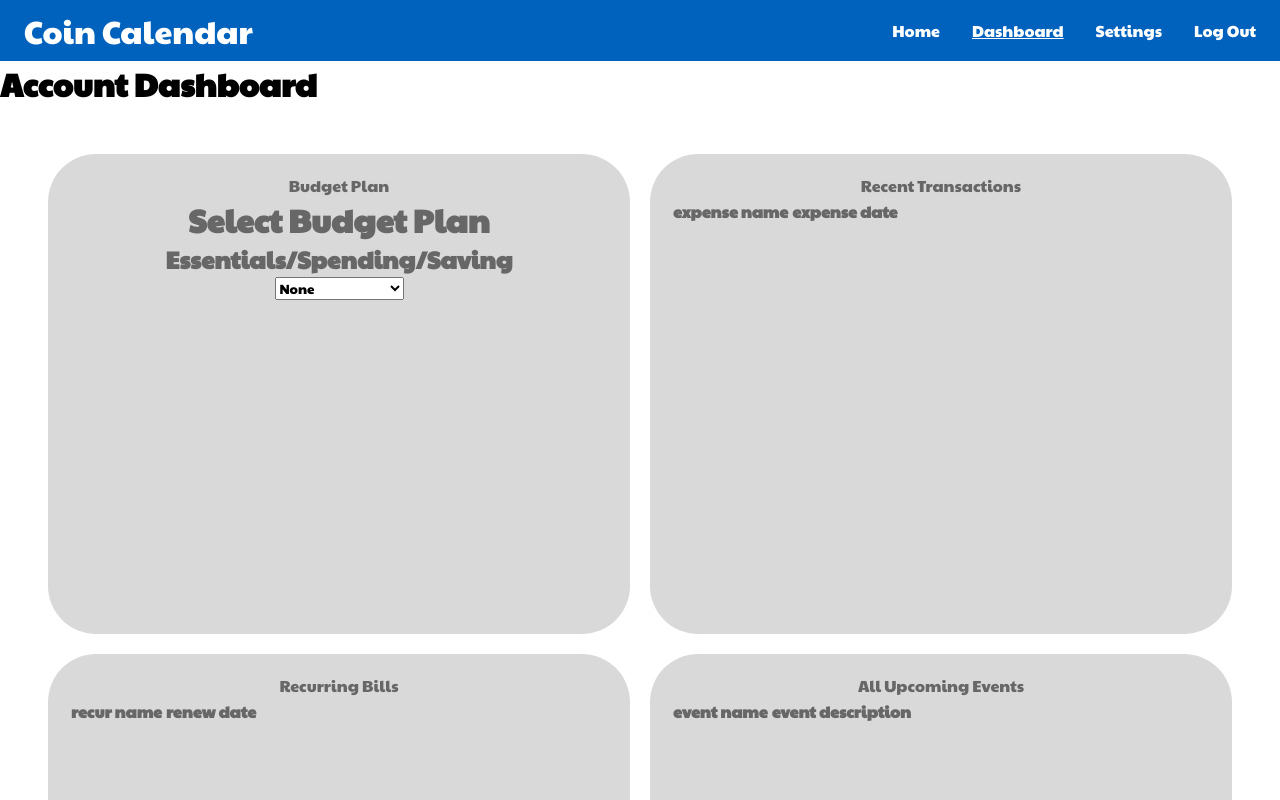
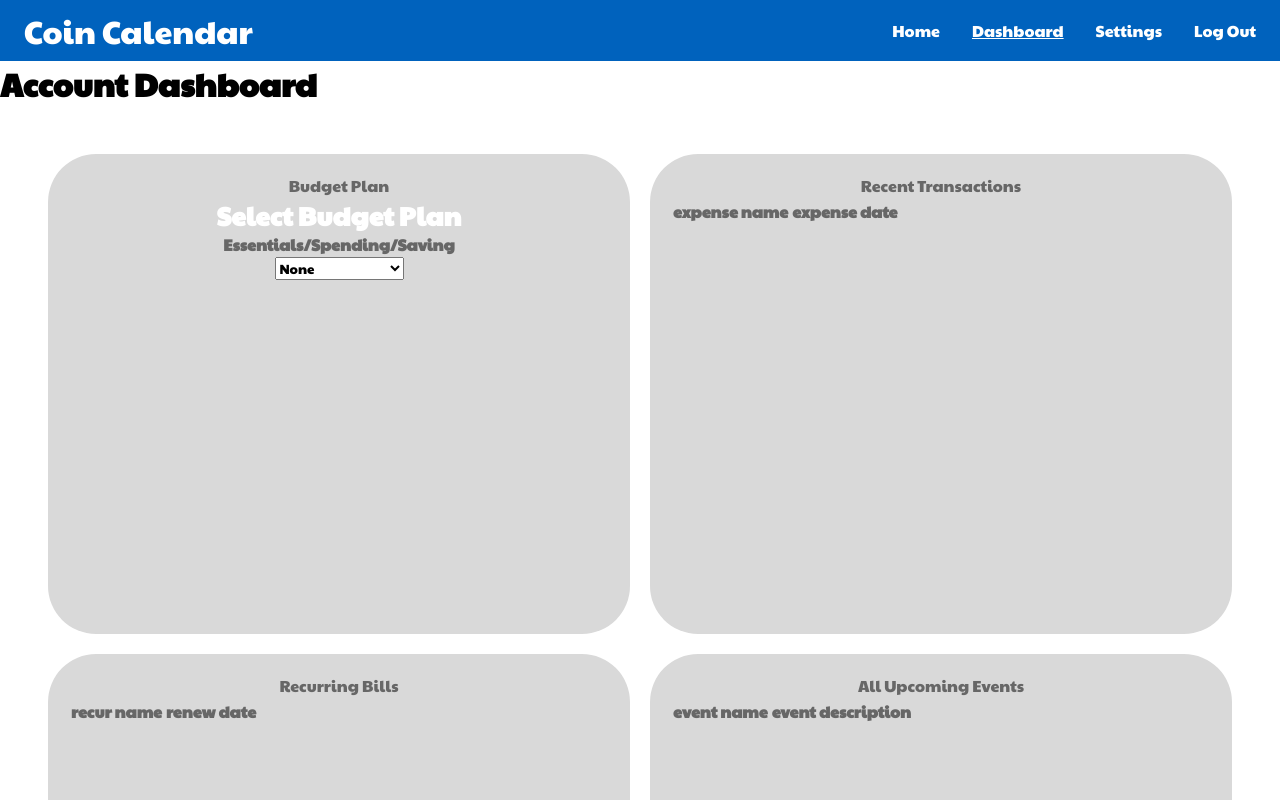
Before and after one commit to joeduman/Coin-Calendar, a React (Create React App) app: page /1/dashboard in a window 1280 px wide. Shown: the top 800 px of the page. Built offline with nearby package versions, Linux system fonts and the light colour scheme.

Commit message:
added css styling for budget selector

```diff
--- a/src/pages/css/dashboard.css
+++ b/src/pages/css/dashboard.css
@@ -32,3 +32,12 @@
     color: white;
     font-size: 15px;
 }
+
+.budgetHead {
+    color: white;
+    font-size: 26px;
+}
+
+.budgetLabel {
+    font-size: 16px;
+}
```
